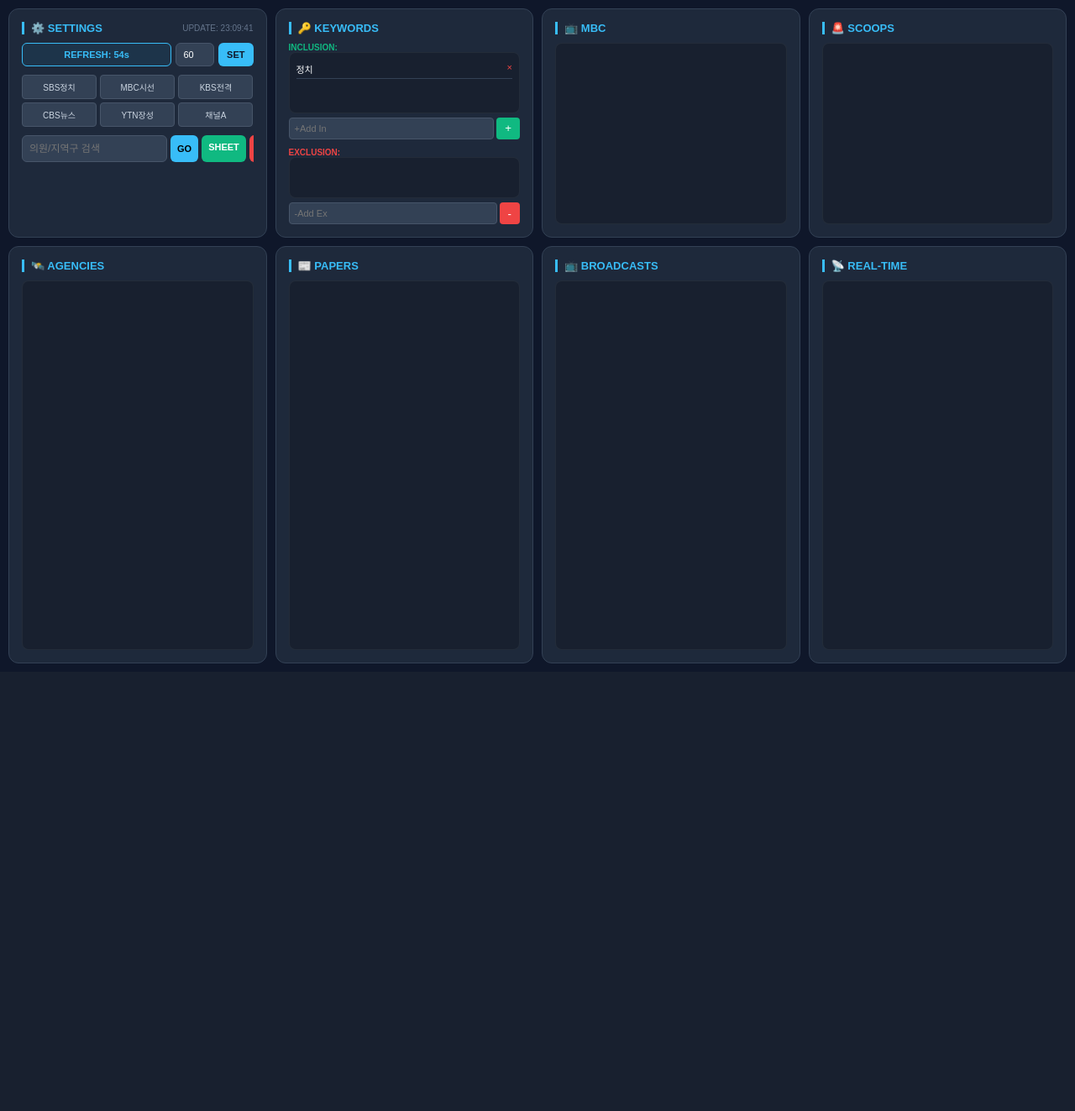
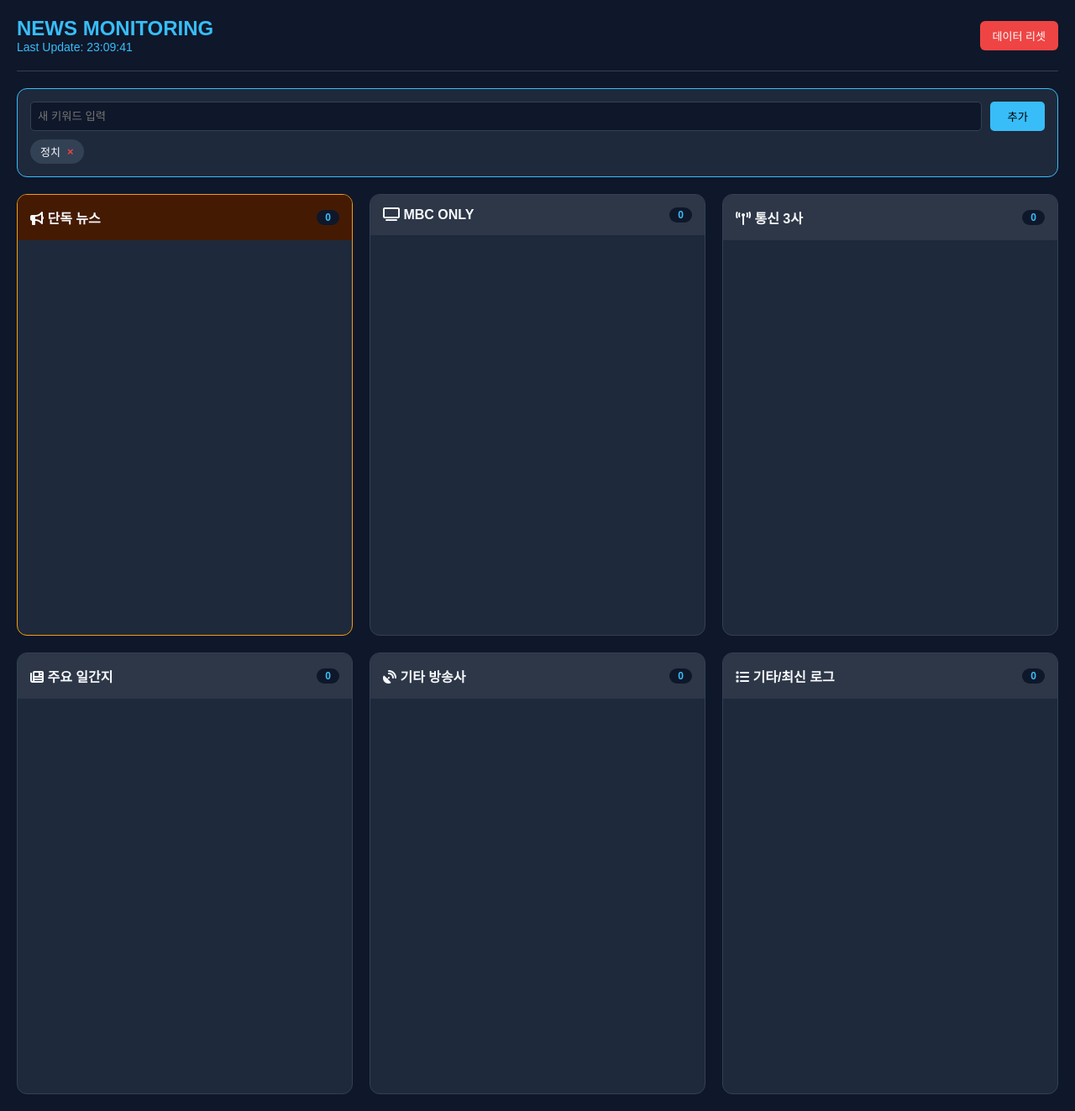
Before and after one commit to mckim526-sys/news-monitor, a Flask app: page / in a window 1280 px wide. Shown: the whole page at 84% size. Before the commit the page ends 790 px from the top, so only its background shows below. Run offline with Flask 3, Linux system fonts and the light colour scheme.

Commit message:
Update index.html

```diff
--- a/templates/index.html
+++ b/templates/index.html
@@ -1,218 +1,267 @@
-
 <!DOCTYPE html>
-
 <html lang="ko">
-
 <head>
-
     <meta charset="UTF-8">
-
-    <meta name="viewport" content="width=device-width, initial-scale=1.0, maximum-scale=1.0, user-scalable=no">
-
-    <title>MBC POLITICS NEWS COMMAND</title>
-
+    <meta name="viewport" content="width=device-width, initial-scale=1.0">
+    <title>실시간 뉴스 관제 시스템</title>
+    <link rel="stylesheet" href="https://cdnjs.cloudflare.com/ajax/libs/font-awesome/6.4.0/css/all.min.css">
     <style>
-
-        :root { --bg: #0f172a; --card: #1e293b; --primary: #38bdf8; --text: #f8fafc; --input: #334155; --agency: #10b981; --exclusive: #ef4444; --mbc: #fbbf24; }
-
-        html, body { height: 100%; margin: 0; background: var(--bg); color: var(--text); font-family: 'Apple SD Gothic Neo', sans-serif; overflow: hidden; }
-
-        .dashboard { display: flex; flex-direction: column; height: 100vh; padding: 10px; box-sizing: border-box; gap: 10px; }
-
-        .top-row { display: grid; grid-template-columns: repeat(4, 1fr); gap: 10px; flex-basis: 35%; flex-shrink: 0; overflow: hidden; }
-
-        .bottom-row { display: grid; grid-template-columns: repeat(4, 1fr); gap: 10px; flex-basis: 65%; flex-grow: 1; overflow: hidden; }
-
-        .card { background: var(--card); border-radius: 12px; border: 1px solid #334155; padding: 15px; display: flex; flex-direction: column; overflow: hidden; }
-
-        h3 { color: var(--primary); margin: 0 0 10px 0; font-size: 13px; text-transform: uppercase; border-left: 3px solid var(--primary); padding-left: 8px; user-select: none; display: flex; justify-content: space-between; align-items: center; }
-
-
-
-        /* [스크롤 완벽 고정] */
-
-        .collapsible-content { display: flex; flex-direction: column; flex-grow: 1; overflow: hidden; height: 100%; }
-
-        .list-area { flex-grow: 1; overflow-y: auto !important; background: rgba(0,0,0,0.2); border-radius: 8px; padding: 8px; border: 1px solid rgba(255,255,255,0.05); -webkit-overflow-scrolling: touch; }
-
-        .list-area::-webkit-scrollbar { width: 6px; }
-
-        .list-area::-webkit-scrollbar-thumb { background: #475569; border-radius: 10px; }
-
-
-
-        .log-item { display: block; text-decoration: none; color: #cbd5e1; padding: 8px 0; border-bottom: 1px solid #334155; font-size: 13px; line-height: 1.4; }
-
-        .m-name { color: var(--primary); font-weight: bold; margin-right: 5px; }
-
-        .m-mbc { color: var(--mbc); }
-
-        .m-agency { color: var(--agency); }
-
-        .m-exclusive { color: var(--exclusive); }
-
-        .radio-grid { display: grid; grid-template-columns: repeat(3, 1fr); gap: 4px; margin-bottom: 10px; }
-
-        .q-link { background: #334155; color: #cbd5e1; text-decoration: none; font-size: 10px; padding: 6px; border-radius: 4px; text-align: center; border: 1px solid #475569; }
-
-        @media (max-width: 1200px) {
-
-            html, body { height: auto; overflow: auto; }
-
-            .dashboard { height: auto; display: block; padding: 5px; }
-
-            .top-row, .bottom-row { display: block; }
-
-            .card { margin-bottom: 8px; height: auto !important; min-height: 48px; }
-
-            .collapsible-content { display: none; }
-
-            .card.expanded .collapsible-content { display: flex; flex-direction: column; }
-
-            h3 { cursor: pointer; }
-
-            h3::after { content: '[+]'; font-size: 11px; }
-
-            .card.expanded h3::after { content: '[−]'; }
-
-            /* 모바일 펼침 시 높이 및 내부 스크롤 강제 */
-
-            .list-area { max-height: 400px; height: auto; flex-grow: 0; }
-
+        :root {
+            --bg-color: #0f172a;
+            --card-bg: #1e293b;
+            --text-main: #f8fafc;
+            --text-dim: #94a3b8;
+            --accent: #38bdf8;
+            --danger: #ef4444;
         }
 
+        body {
+            background-color: var(--bg-color);
+            color: var(--text-main);
+            font-family: 'Pretendard', sans-serif;
+            margin: 0;
+            padding: 20px;
+        }
+
+        header {
+            display: flex;
+            justify-content: space-between;
+            align-items: center;
+            padding-bottom: 20px;
+            border-bottom: 1px solid #334155;
+            margin-bottom: 20px;
+        }
+
+        .status-bar { font-size: 14px; color: var(--accent); }
+
+        /* 레이아웃 그리드 */
+        .grid-container {
+            display: grid;
+            grid-template-columns: repeat(auto-fit, minmax(350px, 1fr));
+            gap: 20px;
+        }
+
+        .card {
+            background: var(--card-bg);
+            border-radius: 12px;
+            border: 1px solid #334155;
+            overflow: hidden;
+            display: flex;
+            flex-direction: column;
+        }
+
+        .card-header {
+            padding: 15px;
+            background: #2d3748;
+            font-weight: bold;
+            display: flex;
+            justify-content: space-between;
+            align-items: center;
+        }
+
+        .count-badge {
+            background: var(--bg-color);
+            color: var(--accent);
+            padding: 2px 10px;
+            border-radius: 20px;
+            font-size: 12px;
+        }
+
+        /* 스크롤 영역 설정 */
+        .card-content {
+            height: 450px;
+            overflow-y: auto;
+            padding: 10px;
+        }
+
+        .card-content::-webkit-scrollbar { width: 5px; }
+        .card-content::-webkit-scrollbar-thumb { background: #475569; border-radius: 5px; }
+
+        .news-item {
+            padding: 10px 0;
+            border-bottom: 1px solid #334155;
+            font-size: 14px;
+            display: flex;
+            gap: 10px;
+        }
+
+        .news-item:last-child { border-bottom: none; }
+
+        .media-tag {
+            color: var(--accent);
+            font-weight: bold;
+            flex-shrink: 0;
+            width: 70px;
+            white-space: nowrap;
+            overflow: hidden;
+            text-overflow: ellipsis;
+        }
+
+        .news-item a {
+            color: var(--text-main);
+            text-decoration: none;
+            line-height: 1.4;
+        }
+
+        .news-item a:hover { color: var(--accent); }
+
+        .time-tag { color: var(--text-dim); font-size: 12px; margin-left: auto; }
+
+        /* 설정 사이드바 스타일 */
+        .settings-panel {
+            background: var(--card-bg);
+            padding: 15px;
+            border-radius: 12px;
+            margin-bottom: 20px;
+            border: 1px solid var(--accent);
+        }
+
+        .keyword-list { display: flex; flex-wrap: wrap; gap: 8px; margin-top: 10px; }
+
+        .tag {
+            background: #334155;
+            padding: 5px 12px;
+            border-radius: 20px;
+            font-size: 13px;
+            display: flex;
+            align-items: center;
+            gap: 8px;
+        }
+
+        .btn-reset {
+            background: var(--danger);
+            color: white;
+            border: none;
+            padding: 8px 15px;
+            border-radius: 6px;
+            cursor: pointer;
+            text-decoration: none;
+            font-size: 13px;
+        }
     </style>
-
 </head>
-
 <body>
 
-    <div class="dashboard">
+<header>
+    <div>
+        <h2 style="margin:0; color:var(--accent);">NEWS MONITORING</h2>
+        <div class="status-bar">Last Update: {{ updated }}</div>
+    </div>
+    <a href="/reset" class="btn-reset" onclick="return confirm('모든 기사 로그를 초기화할까요?')">데이터 리셋</a>
+</header>
 
-        <div class="top-row">
+<div class="settings-panel">
+    <form action="/add_kw/in" method="post" style="display:flex; gap:10px;">
+        <input type="text" name="new_kw" placeholder="새 키워드 입력" style="flex:1; padding:8px; border-radius:5px; border:1px solid #334155; background:#0f172a; color:white;">
+        <button type="submit" style="background:var(--accent); border:none; padding:8px 20px; border-radius:5px; cursor:pointer;">추가</button>
+    </form>
+    <div class="keyword-list">
+        {% for kw in c.keywords %}
+        <div class="tag">
+            {{ kw }}
+            <a href="/delete/in/{{ loop.index0 }}" style="color:var(--danger); text-decoration:none; font-weight:bold;">&times;</a>
+        </div>
+        {% endfor %}
+    </div>
+</div>
 
-            <div class="card expanded" id="card-settings">
-
-                <h3 onclick="toggleCard(this)">⚙️ SETTINGS <span style="font-size:10px; color:#64748b; font-weight:normal;">Update: {{updated}}</span></h3>
-
-                <div class="collapsible-content">
-
-                    <form method="POST" action="/update_settings" style="display:flex; gap:5px; margin-bottom:10px;">
-
-                        <div style="flex:1.5; background:#0ea5e915; border:1px solid var(--primary); color:var(--primary); padding:7px; border-radius:6px; font-weight:bold; font-size:11px; text-align:center; cursor:pointer;" onclick="location.reload()">REFRESH: <span id="timer">--</span>s</div>
-
-                        <input type="number" name="interval" style="width:40px; background:var(--input); border:1px solid #475569; color:white; border-radius:6px; font-size:11px; text-align:center;" value="{{c.check_interval}}">
-
-                        <button type="submit" style="background:var(--primary); color:#0f172a; border:none; padding:7px 10px; border-radius:6px; font-weight:bold; font-size:11px; cursor:pointer;">SET</button>
-
-                    </form>
-
-                    <div class="radio-grid">
-
-                        <a href="https://programs.sbs.co.kr/radio/lchshow/boards/65364" target="_blank" class="q-link">SBS정치</a>
-
-                        <a href="https://www.imbc.com/broad/radio/fm/look/notice/index.html?bbs_id=focus01" target="_blank" class="q-link">MBC시선</a>
-
-                        <a href="https://program.kbs.co.kr/1radio/radio/jksisa/pc/board.html?bbs_loc=R2023-0190-03-173708,list,none,1,0" target="_blank" class="q-link">KBS전격</a>
-
-                        <a href="https://www.cbs.co.kr/board/list/cbs_P000246_info" target="_blank" class="q-link">CBS뉴스</a>
-
-                        <a href="https://radio.ytn.co.kr/program/?s_mcd=0214&s_hcd=02" target="_blank" class="q-link">YTN장성</a>
-
-                        <a href="https://www.youtube.com/@channelA-news/posts" target="_blank" class="q-link">채널A</a>
-
-                    </div>
-
-                    <div style="display:flex; gap:4px;">
-
-                        <input type="text" id="member-name" placeholder="의원/지역구 검색" style="background:var(--input); border:1px solid #475569; color:white; padding:8px; border-radius:6px; font-size:12px; flex:1;" onkeypress="if(event.key==='Enter') searchMember()">
-
-                        <button onclick="searchMember()" style="background:var(--primary); border:none; padding:0 8px; border-radius:6px; font-weight:bold; font-size:11px; cursor:pointer;">GO</button>
-
-                        <a href="{{sheet_url}}" target="_blank" style="background:var(--agency); color:white; text-decoration:none; padding:8px; border-radius:6px; font-weight:bold; font-size:11px; text-align:center;">SHEET</a>
-
-                        <a href="/reset_logs" style="background:var(--exclusive); color:white; text-decoration:none; padding:8px; border-radius:6px; font-weight:bold; font-size:11px; text-align:center;">RESET</a>
-
-                    </div>
-
-                    <div id="search-results" style="background:rgba(0,0,0,0.3); border-radius:6px; margin-top:5px; max-height:80px; overflow-y:auto; font-size:11px; text-align:left;"></div>
-
-                </div>
-
+<div class="grid-container">
+    <div class="card" style="border-color: #f59e0b;">
+        <div class="card-header" style="background:#451a03;">
+            <span><i class="fas fa-bullhorn"></i> 단독 뉴스</span>
+            <span class="count-badge">{{ scoops|length }}</span>
+        </div>
+        <div class="card-content">
+            {% for log in scoops %}
+            <div class="news-item">
+                <span class="media-tag">[{{ log.media }}]</span>
+                <a href="{{ log.url }}" target="_blank">{{ log.title }}</a>
+                <span class="time-tag">{{ log.display_time }}</span>
             </div>
-
-            <div class="card" id="card-keywords"><h3 onclick="toggleCard(this)">🔑 KEYWORDS</h3>
-
-                <div class="collapsible-content">
-
-                    <div style="font-size:10px; color:var(--agency); font-weight:bold;">INCLUSION:</div>
-
-                    <div class="list-area" style="max-height:70px;">
-
-                        {% for kw in c.keywords %}<div style="display:flex; justify-content:space-between; font-size:11px; padding:3px 0; border-bottom:1px solid #334155;"><span>{{kw}}</span><a href="/delete/in/{{loop.index0}}" style="color:#ef4444; text-decoration:none;">&times;</a></div>{% endfor %}
-
-                    </div>
-
-                    <form method="POST" action="/add_kw/in" style="display:flex; gap:3px; margin-top:5px; margin-bottom:10px;"><input type="text" name="new_kw" placeholder="+Add In" style="background:var(--input); border:1px solid #475569; color:white; padding:6px; font-size:11px; flex:1; border-radius:4px;"><button type="submit" style="background:var(--agency); border:none; border-radius:4px; color:white; padding:0 10px;">+</button></form>
-
-                    <div style="font-size:10px; color:var(--exclusive); font-weight:bold;">EXCLUSION:</div>
-
-                    <div class="list-area" style="max-height:70px;">
-
-                        {% for kw in c.exclude_keywords %}<div style="display:flex; justify-content:space-between; font-size:11px; padding:3px 0; border-bottom:1px solid #334155;"><span>{{kw}}</span><a href="/delete/ex/{{loop.index0}}" style="color:#ef4444; text-decoration:none;">&times;</a></div>{% endfor %}
-
-                    </div>
-
-                    <form method="POST" action="/add_kw/ex" style="display:flex; gap:3px; margin-top:5px;"><input type="text" name="new_kw" placeholder="-Add Ex" style="background:var(--input); border:1px solid #475569; color:white; padding:6px; font-size:11px; flex:1; border-radius:4px;"><button type="submit" style="background:var(--exclusive); border:none; border-radius:4px; color:white; padding:0 10px;">-</button></form>
-
-                </div>
-
-            </div>
-
-            <div class="card expanded" id="card-mbc"><h3 onclick="toggleCard(this)">📺 MBC</h3><div class="collapsible-content"><div class="list-area">{% for log in mbc %}<a href="{{log.url}}" target="_blank" class="log-item"><span class="m-name m-mbc">[{{log.media}}]</span>{{log.title}}</a>{% endfor %}</div></div></div>
-
-            <div class="card" id="card-scoops"><h3 onclick="toggleCard(this)">🚨 SCOOPS</h3><div class="collapsible-content"><div class="list-area">{% for log in scoops %}<a href="{{log.url}}" target="_blank" class="log-item"><span class="m-name m-exclusive">[{{log.media}}]</span>{{log.title}}</a>{% endfor %}</div></div></div>
-
+            {% endfor %}
         </div>
-
-        <div class="bottom-row">
-
-            <div class="card"><h3 onclick="toggleCard(this)">🛰️ AGENCIES</h3><div class="collapsible-content"><div class="list-area">{% for log in agencies %}<a href="{{log.url}}" target="_blank" class="log-item"><span class="m-name m-agency">[{{log.media}}]</span>{{log.title}}</a>{% endfor %}</div></div></div>
-
-            <div class="card"><h3 onclick="toggleCard(this)">📰 PAPERS</h3><div class="collapsible-content"><div class="list-area">{% for log in papers %}<a href="{{log.url}}" target="_blank" class="log-item"><span class="m-name">[{{log.media}}]</span>{{log.title}}</a>{% endfor %}</div></div></div>
-
-            <div class="card"><h3 onclick="toggleCard(this)">📺 BROADCASTS</h3><div class="collapsible-content"><div class="list-area">{% for log in broadcasts %}<a href="{{log.url}}" target="_blank" class="log-item"><span class="m-name">[{{log.media}}]</span>{{log.title}}</a>{% endfor %}</div></div></div>
-
-            <div class="card"><h3 onclick="toggleCard(this)">📡 REAL-TIME</h3><div class="collapsible-content"><div class="list-area">{% for log in logs %}<a href="{{log.url}}" target="_blank" class="log-item"><span class="m-name">[{{log.media}}]</span>{{log.title}}</a>{% endfor %}</div></div></div>
-
-        </div>
-
     </div>
 
-    <script>
+    <div class="card">
+        <div class="card-header">
+            <span><i class="fas fa-tv"></i> MBC ONLY</span>
+            <span class="count-badge">{{ mbc|length }}</span>
+        </div>
+        <div class="card-content">
+            {% for log in mbc %}
+            <div class="news-item">
+                <span class="media-tag">[{{ log.media }}]</span>
+                <a href="{{ log.url }}" target="_blank">{{ log.title }}</a>
+                <span class="time-tag">{{ log.display_time }}</span>
+            </div>
+            {% endfor %}
+        </div>
+    </div>
 
-        function toggleCard(h) { if (window.innerWidth <= 1200) h.parentElement.classList.toggle('expanded'); }
+    <div class="card">
+        <div class="card-header">
+            <span><i class="fas fa-tower-broadcast"></i> 통신 3사</span>
+            <span class="count-badge">{{ agencies|length }}</span>
+        </div>
+        <div class="card-content">
+            {% for log in agencies %}
+            <div class="news-item">
+                <span class="media-tag">[{{ log.media }}]</span>
+                <a href="{{ log.url }}" target="_blank">{{ log.title }}</a>
+                <span class="time-tag">{{ log.display_time }}</span>
+            </div>
+            {% endfor %}
+        </div>
+    </div>
 
-        function searchMember() {
+    <div class="card">
+        <div class="card-header">
+            <span><i class="fas fa-newspaper"></i> 주요 일간지</span>
+            <span class="count-badge">{{ papers|length }}</span>
+        </div>
+        <div class="card-content">
+            {% for log in papers %}
+            <div class="news-item">
+                <span class="media-tag">[{{ log.media }}]</span>
+                <a href="{{ log.url }}" target="_blank">{{ log.title }}</a>
+                <span class="time-tag">{{ log.display_time }}</span>
+            </div>
+            {% endfor %}
+        </div>
+    </div>
 
-            const n = document.getElementById('member-name').value.trim();
+    <div class="card">
+        <div class="card-header">
+            <span><i class="fas fa-satellite-dish"></i> 기타 방송사</span>
+            <span class="count-badge">{{ broadcasts|length }}</span>
+        </div>
+        <div class="card-content">
+            {% for log in broadcasts %}
+            <div class="news-item">
+                <span class="media-tag">[{{ log.media }}]</span>
+                <a href="{{ log.url }}" target="_blank">{{ log.title }}</a>
+                <span class="time-tag">{{ log.display_time }}</span>
+            </div>
+            {% endfor %}
+        </div>
+    </div>
 
-            const r = document.getElementById('search-results');
-
-            if(!n) return; r.innerHTML = "Searching...";
-
-            fetch(`/search_member?name=${encodeURIComponent(n)}`).then(res => res.json()).then(d => {
-
-                if(d.results && d.results.length > 0) { r.innerHTML = d.results.map(i => `<div style="padding:5px; border-bottom:1px dotted #334155;"><b>[${i.party}] ${i.name}</b> (${i.dist})<br>📞 ${i.tel}</div>`).join(''); } else { r.innerHTML = "No results."; }
-
-            });
-
-        }
-
-        let t = 60; setInterval(() => { t--; if(document.getElementById("timer")) document.getElementById("timer").innerText = Math.max(0, t); if(t <= 0) location.reload(); }, 1000);
-
-    </script>
+    <div class="card">
+        <div class="card-header">
+            <span><i class="fas fa-list"></i> 기타/최신 로그</span>
+            <span class="count-badge">{{ logs|length }}</span>
+        </div>
+        <div class="card-content">
+            {% for log in logs %}
+            <div class="news-item">
+                <span class="media-tag">[{{ log.media }}]</span>
+                <a href="{{ log.url }}" target="_blank">{{ log.title }}</a>
+                <span class="time-tag">{{ log.display_time }}</span>
+            </div>
+            {% endfor %}
+        </div>
+    </div>
+</div>
 
 </body>
-
 </html>
```
